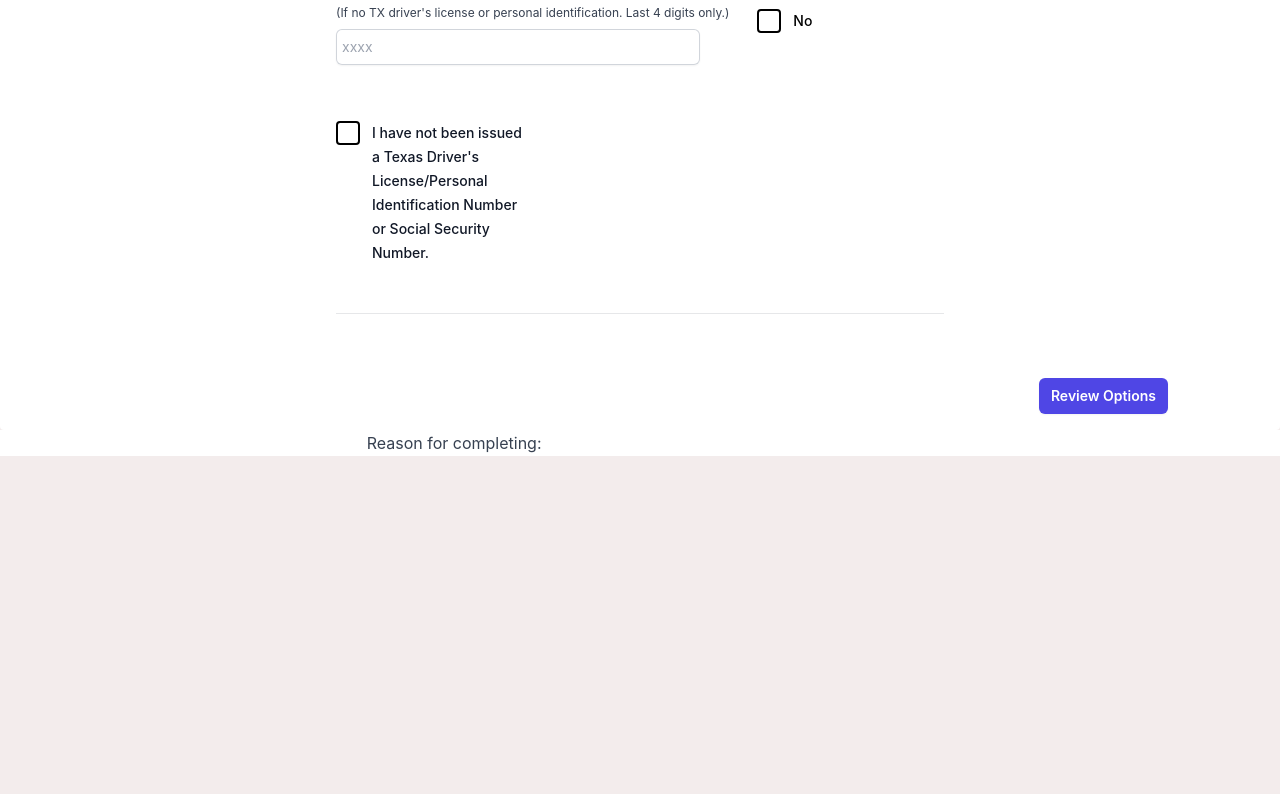
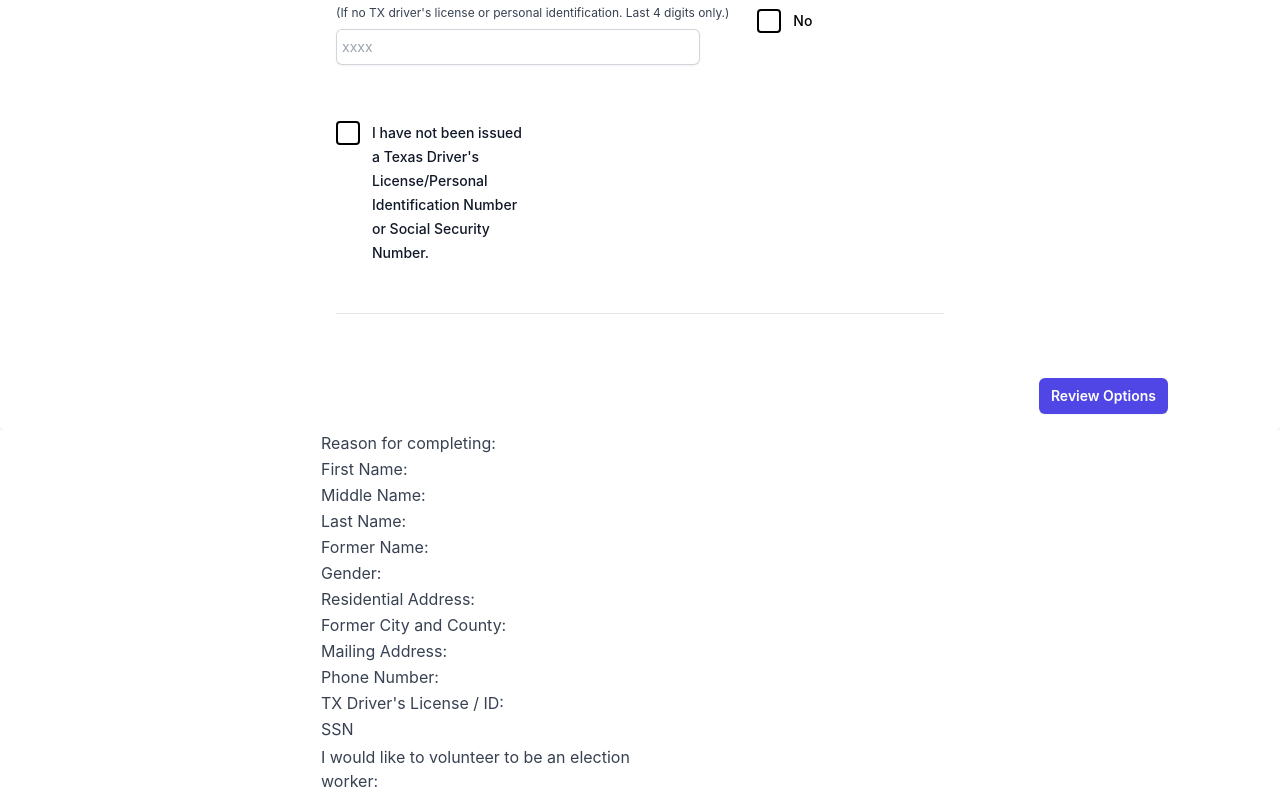
Before and after one commit to racosta323/Reg2VoteTX, a React (Vite) app in the folder client/: page / in a window 1280 px wide. Shown: the part 2122-2916 px from the top of the page. Before the commit the page ends 2578 px from the top, so only its background shows below. Built offline with nearby package versions, Linux system fonts and the light colour scheme.

Commit message:
populates data onto confirmation page

```diff
--- a/client/src/Confirmation.jsx
+++ b/client/src/Confirmation.jsx
@@ -1,24 +1,89 @@
 function Confirmation({ formData }) {
 
+    function reason(data){
+        if (data == '1'){
+            return 'New Application'
+        }
+        if (data == '2'){
+            return 'Change of Address, Name, or Other Information'
+        }
+        if (data == '3'){
+            return 'Request for a replacement card'
+        }
+    }
+
+    function txdl(data){
+        if (data == 'no'){
+            return "I have not been issued a TX Driver's License, Personal Identification Number, or Social Security Number"
+        }
+    }
 
     return (
         <div className="max-w-4xl md:max-w-7xl w-full bg-white md:flex flex">
-            <div className='flex-initial w-1/3'></div>
+
             <div className="md:mx-auto w-1/2">
                 <table className="table-auto">
                     <tbody >
                         <tr>
-                            <td className="text-gray-700 pr-20">Reason for completing: </td>
-                            <td className="text-gray-700 pl-20">{formData.why} </td>
+                            <td className="text-gray-700 pr-20 w-1/2">Reason for completing: </td>
+                            <td className="text-gray-700 pl-20">{reason(formData.why)} </td>
                         </tr>
                         <tr>
+                            <td className="text-gray-700">First Name: </td>
+                            <td className="text-gray-700 pl-20">{formData.first_name} </td>
+                        </tr>
+                        <tr>
+                            <td className="text-gray-700">Middle Name: </td>
+                            <td className="text-gray-700 pl-20">{formData.middle_name} </td>
+                        </tr>
+                        <tr>
+                            <td className="text-gray-700">Last Name: </td>
+                            <td className="text-gray-700 pl-20">{formData.last_name} </td>
+                        </tr>
+                        <tr>
+                            <td className="text-gray-700">Former Name: </td>
+                            <td className="text-gray-700 pl-20">{formData.former_name} </td>
+                        </tr>
+                        <tr>
+                            <td className="text-gray-700">Gender: </td>
+                            <td className="text-gray-700 pl-20">{formData.gender.charAt(0).toUpperCase() + formData.gender.substr(1).toLowerCase()} </td>
+                        </tr>
+                        <tr>
+                            <td className="text-gray-700">Residential Address: </td>
+                            <td className="text-gray-700 pl-20">{formData.street_address} {formData.city} {formData.county} {formData.zip_code} </td>
+                        </tr>
+                        <tr>
+                            <td className="text-gray-700">Former City and County: </td>
+                            <td className="text-gray-700 pl-20">{formData.former_res} </td>
+                        </tr>
+                        <tr>
+                            <td className="text-gray-700">Mailing Address: </td>
+                            <td className="text-gray-700 pl-20">{formData.street_address_2} {formData.city_2} {formData.state} {formData.zip_code_2} </td>
+                        </tr>
+                        <tr>
+                            <td className="text-gray-700">Phone Number: </td>
+                            <td className="text-gray-700 pl-20">{formData.phone} </td>
+                        </tr>
+                        <tr>
+                            <td className="text-gray-700">TX Driver's License / ID: </td>
+                            <td className="text-gray-700 pl-20">{formData.license} </td>
+                        </tr>
+                        <tr>
+                            <td className="text-gray-700">SSN</td>
+                            <td className="text-gray-700 pl-20">{formData.ssn} </td>
+                        </tr>
+                        <tr>
+                            <td className="text-gray-700">{txdl(formData.no_id)}</td>
+                        </tr>
+                        <tr>
+                            <td className="text-gray-700">I would like to volunteer to be an election worker: </td>
+                            <td className="text-gray-700 pl-20">{formData.election_worker} </td>
 
                         </tr>
-                        <tr></tr>
                     </tbody>
                 </table>
             </div>
-            <div className='flex-initial w-1/3'></div>
+
         </div>
         // <div className="w-full max-w-4xl bg-white shadow-md md:max-w-7xl md:flex rounded flex flex-col justify-center items-center">
         //     <div className='flex-initial w-1/2 py-10'>
```
